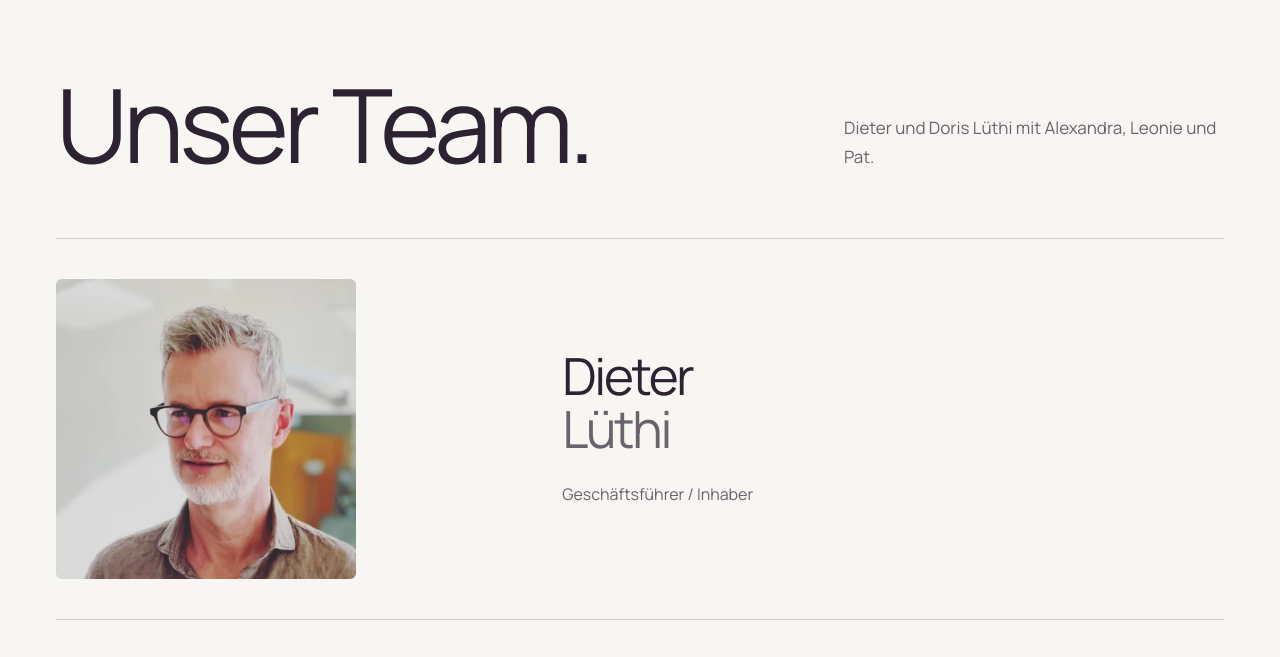
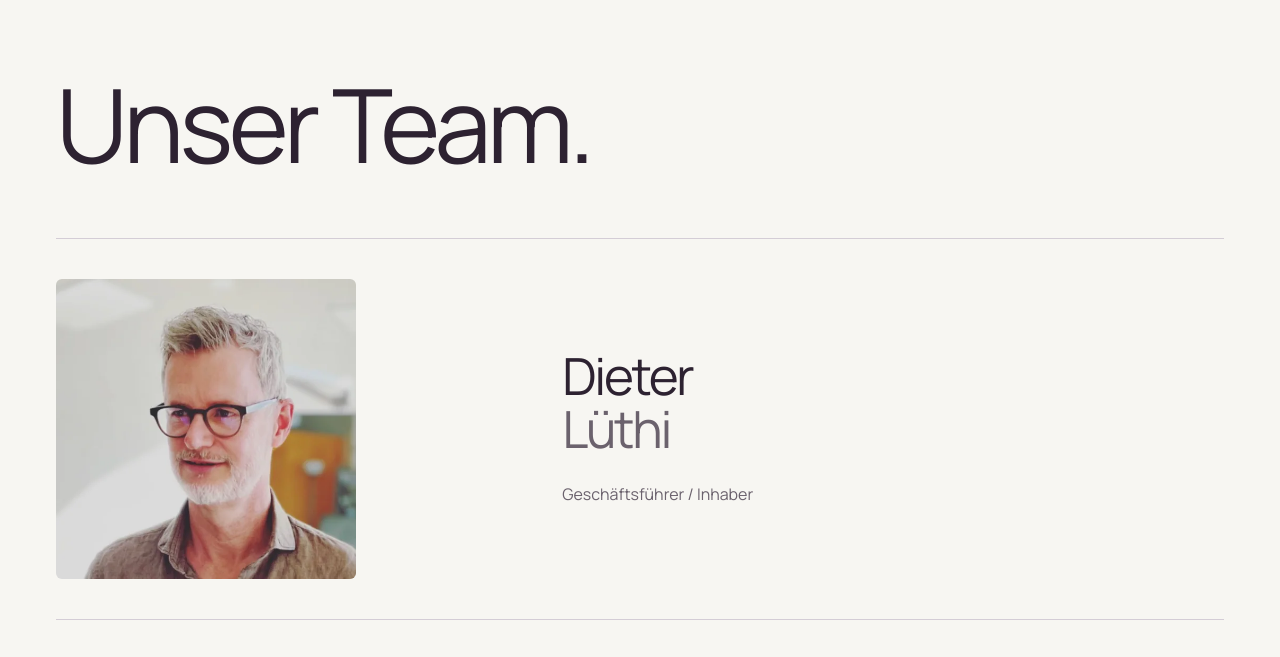
Before and after one commit to luluethi/coiffure-luethi-website, a website: page team/index.html in a window 1280 px wide. Shown: the part 103-760 px from the top of the page. Drawn offline with Linux system fonts and the light colour scheme.

Commit message:
Remove redundant name list above team portraits

```diff
--- a/team/index.html
+++ b/team/index.html
@@ -44,7 +44,6 @@
 <div>
 <h1 class="title-reveal">Unser Team.
 </h1>
-<p>Dieter und Doris Lüthi mit Alexandra, Leonie und Pat.</p>
 </div>
 </section>
 
```
